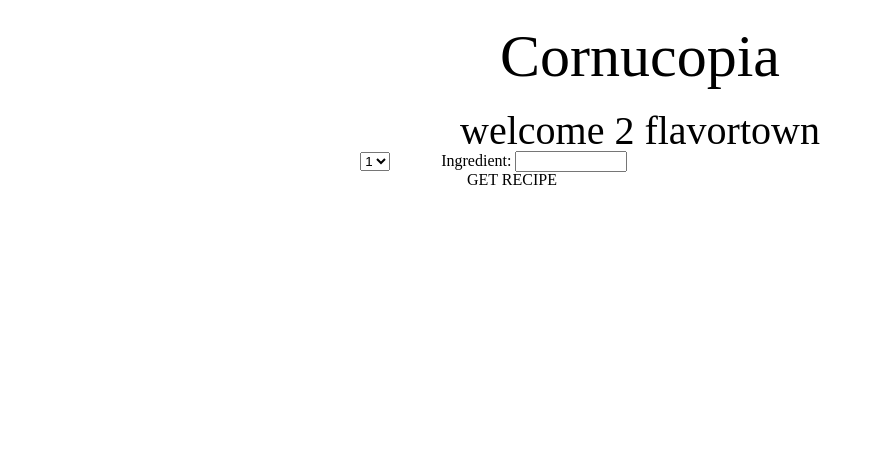
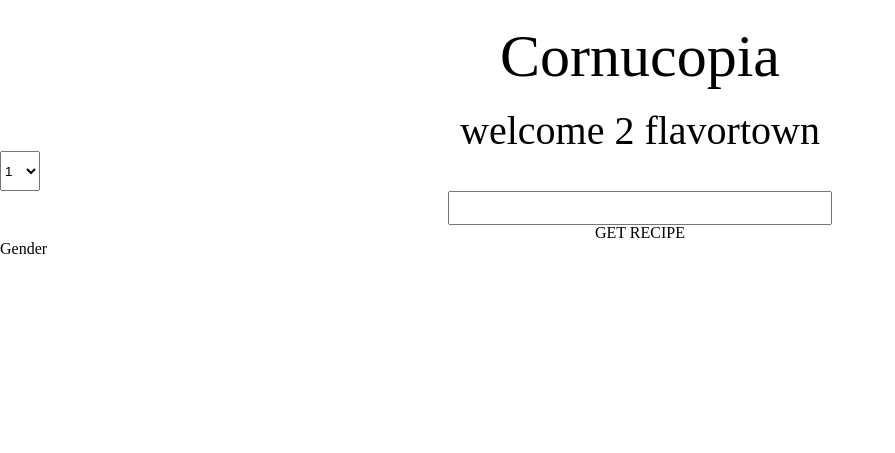
Before and after one commit to GeorgeGo/CorNoGopia, a Flask app: page / in a window 1280 px wide. Shown: the top 453 px of the page, without its empty margins (0-895 px from the left). Before the commit the page ends 185 px from the top, so only its background shows below. Run offline with Flask 2, Linux system fonts and the light colour scheme.

Commit message:
started dropdown menu

```diff
--- a/static/css/main.css
+++ b/static/css/main.css
@@ -1,4 +1,4 @@
-body{
+body {
 	background-color: white;
 	background-size: 100%;
 	background-repeat: no-repeat;
@@ -9,58 +9,191 @@ body{
 	background-size: cover;
 	background-attachment: fixed;
 }
-.main-header{
+.main-header {
 	font-size: 60px;
 	color: black;
 	text-align: center;
 	margin-top: 2%;
 }
-.flav-town-holder{
-  width:60%;
+.flav-town-holder {
+	width: 60%;
 	margin-top: 2%;
 	margin-left: 20%;
 	margin-right: 20%;
 }
-.flav-town{
-  width:100%;
+.flav-town {
+	width: 100%;
 	background-color: white;
 }
-.flav-town-text{
+.flav-town-text {
 	color: black;
 	text-align: center;
 	font-size: 40px;
 }
-.ingredientHolder{
+.search-area {
+	width: 100%;
+}
+.ingredient-holder {
 	width: 80%;
+	margin-left: 10%;
+	margin-right: 10%;
+}
+.form-input {
+	width: 100%;
+	height: 34px;
+	padding: 0 0 0 0;
+}
+.ingredient-form {
+	width: 30%;
+	display: inline-block;
+	margin-right: auto;
+	float: left;
+	margin-right: 35%;
+	margin-left: 35%;
+
+	/*height: 3em;*/
+}
+.drop-down-num {
+	float: left;
+	display: inline-block;
+	vertical-align: top;
+	/*margin-left: 25%;*/
+
+	width: 40px;
+	height: 40px;
+}
+.new-ingredient {
+    width: 100%;
+    display: inline-block;
+    margin-right: auto;
+    float: left;
+	height: 34px;
+}
+.output-button{
+    display: block;
+    clear: left;
     text-align: center;
 }
-.form-input{
-    width: 40%;
-}
-.ingredient-form{
-    display: inline-block;
-}
-.drop-down-num{
-    display: inline;
-    margin-right: 1%;
-}
-.new-ingredient{
-    display: inline-block;
-}
-.recipeDiv{
+.recipeDiv {
 	width: 50%;
-    height:400px;
+	height: 400px;
 	background-size: cover;
 	background-position: center;
 	position: relative;
 	display: inline-block;
 }
-.recipeNameDiv{
+.recipeNameDiv {
 	font-family: serif;
 	font-size: 50px;
 	background-color: white;
 	position: absolute;
 	bottom: 0%;
 	left: 0;
+}
 
+
+
+
+
+
+
+
+
+.wrapper-dropdown {
+    /* Size and position */
+    position: relative; /* Enable absolute positioning for children and pseudo elements */
+    width: 200px;
+    padding: 10px;
+    margin: 0 auto;
+
+    /* Styles */
+    background: #9bc7de;
+    color: #fff;
+    outline: none;
+    cursor: pointer;
+
+    /* Font settings */
+    font-weight: bold;
 }
+
+
+.wrapper-dropdown:after {
+    content: "";
+    width: 0;
+    height: 0;
+    position: absolute;
+    right: 16px;
+    top: 50%;
+    margin-top: -6px;
+    border-width: 6px 0 6px 6px;
+    border-style: solid;
+    border-color: transparent #fff;
+}
+
+
+
+
+
+
+.wrapper-dropdown-1 .dropdown {
+	/* Size & position */
+    position: absolute;
+    top: 100%;
+    left: 0; /* Size */
+    right: 0; /* Size */
+
+    /* Styles */
+    background: #fff;
+    font-weight: normal; /* Overwrites previous font-weight: bold; */
+
+    /* Hiding */
+    opacity: 0;
+    pointer-events: none;
+}
+
+
+
+
+
+.wrapper-dropdown-1 .dropdown li a {
+    display: block;
+    text-decoration: none;
+    color: #9e9e9e;
+    padding: 10px 20px;
+}
+
+/* Hover state */
+.wrapper-dropdown-1 .dropdown li:hover a {
+    background: #f3f8f8;
+}
+
+
+
+
+
+
+/* Active state */
+.wrapper-dropdown-1.active .dropdown {
+    opacity: 1;
+    pointer-events: auto;
+}
+
+.wrapper-dropdown-1.active:after {
+    border-color: #9bc7de transparent;
+    border-width: 6px 6px 0 6px ;
+    margin-top: -3px;
+}
+
+.wrapper-dropdown-1.active {
+  background: #9bc7de;
+  background: linear-gradient(to right, #9bc7de 0%, #9bc7de 78%, #ffffff 78%, #ffffff 100%);
+}
+
+
+
+
+*,
+*:after,
+*:before {
+	box-sizing: border-box;
+}
--- a/static/js/app.js
+++ b/static/js/app.js
@@ -45,7 +45,7 @@ $('#ingredientsNumber').change(function (event) {
 		formEntry.setAttribute('class', 'new-ingredient');
 		formEntry.type = "text";
 		formEntry.name = "ingredient_"+i;
-		$('#ingredientsForm').append("Ingredient: "+(i+1),' ',formEntry,"<br>");
+		$('#ingredientsForm').append(formEntry);
 	}
 	event.preventDefault();
 });
--- /dev/null
+++ b/static/js/dropdown.js
@@ -0,0 +1,53 @@
+//...
+
+// $('#dd').click( function(event){
+// 	console.log('done');
+// 	console.log($(this));
+// 	$(this).toggleClass('active');
+// 	return false;
+// });
+
+//...
+
+$(function() {
+
+	var dd = new DropDown( $('#dd') );
+
+	$(document).click(function() {
+		// all dropdowns
+		$('.wrapper-dropdown-1').removeClass('active');
+	});
+
+});
+
+function DropDown(el) {
+    this.dd = el;
+    this.placeholder = this.dd.children('span');
+    this.opts = this.dd.find('ul.dropdown > li');
+    this.val = '';
+    this.index = -1;
+    this.initEvents();
+}
+DropDown.prototype = {
+    initEvents : function() {
+        var obj = this;
+
+        obj.dd.on('click', function(event){
+            $(this).toggleClass('active');
+            return false;
+        });
+
+        obj.opts.on('click',function(){
+            var opt = $(this);
+            obj.val = opt.text();
+            obj.index = opt.index();
+            obj.placeholder.text('Gender: ' + obj.val);
+        });
+    },
+    getValue : function() {
+        return this.val;
+    },
+    getIndex : function() {
+        return this.index;
+    }
+}
--- a/templates/index.html
+++ b/templates/index.html
@@ -17,25 +17,35 @@
 			</p>
 		</div>
 	</div>
-	<div class="ingredientHolder">
+	<div class="search-area">
 		<select id="ingredientsNumber" class="drop-down-num" name="">
-			<option value='1'>1</option>
+			<option selected value='1'>1</option>
 			<option value='2'>2</option>
 			<option value='3'>3</option>
 			<option value='4'>4</option>
 			<option value='5'>5</option>
 		</select>
 		<form id="ingredientsForm" class='ingredient-form'>
-			Ingredient:
 			<input type="text" name="ingredient" class="form-input">
 		</form>
-		<div id='getRecipes'><span>GET RECIPE</span></div>
+		<div id='getRecipes' class="output-button"><span>GET RECIPE</span></div>
+	</div>
+	<div id="dd" class="wrapper-dropdown-1" tabindex="1">
+	<span>Gender</span>
+    <ul class="dropdown">
+        <li><a href="#">Male</a></li>
+        <li><a href="#">Female</a></li>
+    </ul>
 	</div>
 
 
 	<div id="recipeDivHolder" class=""></div>
+
+
 	<script type="text/javascript" src="../static/vendors/jquery-2.2.0.min.js"></script>
 	<script type="text/javascript" src="../static/js/app.js"></script>
+	<script type="text/javascript" src="../static/js/dropdown.js"></script>
+
 </body>
 
 </html>
```
Lines whose indentation alone changed are shown as unchanged.
